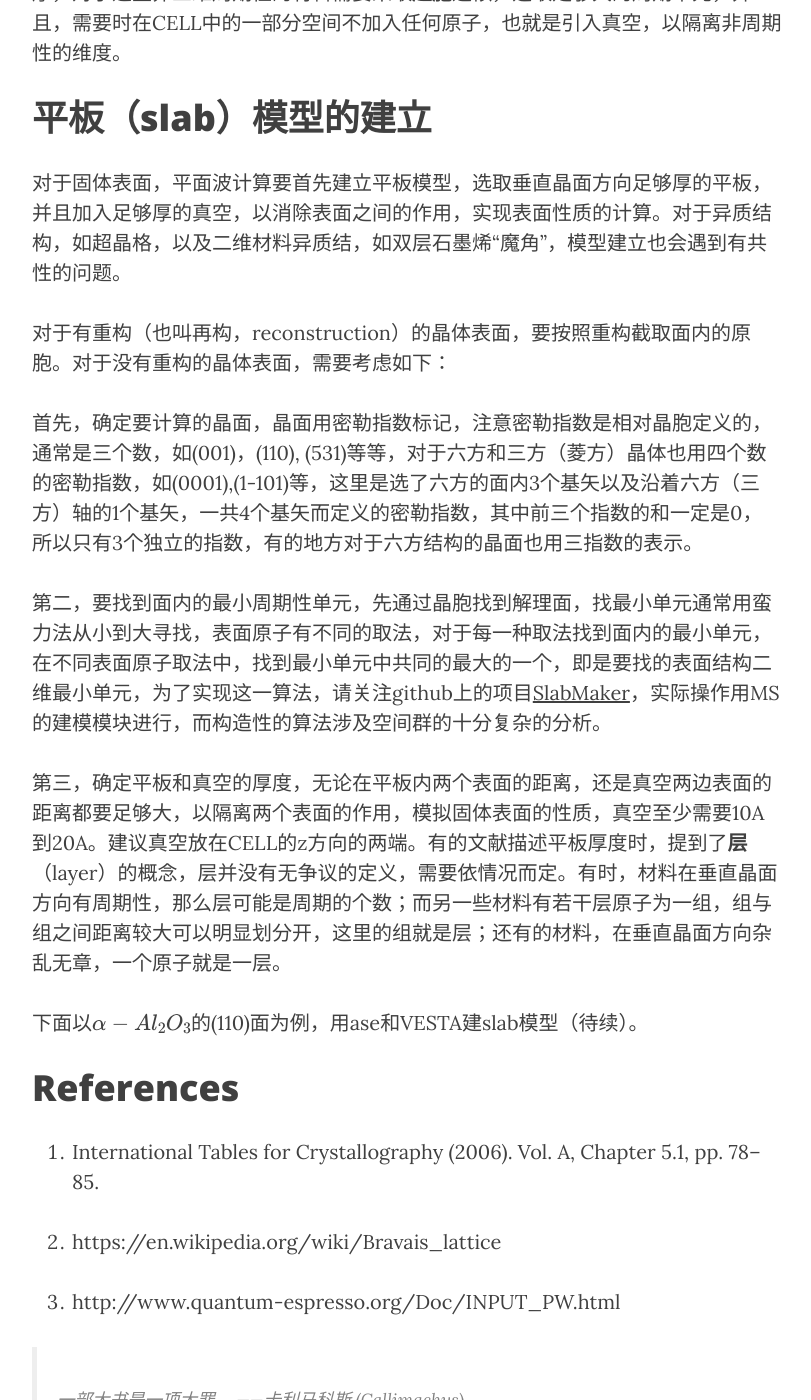
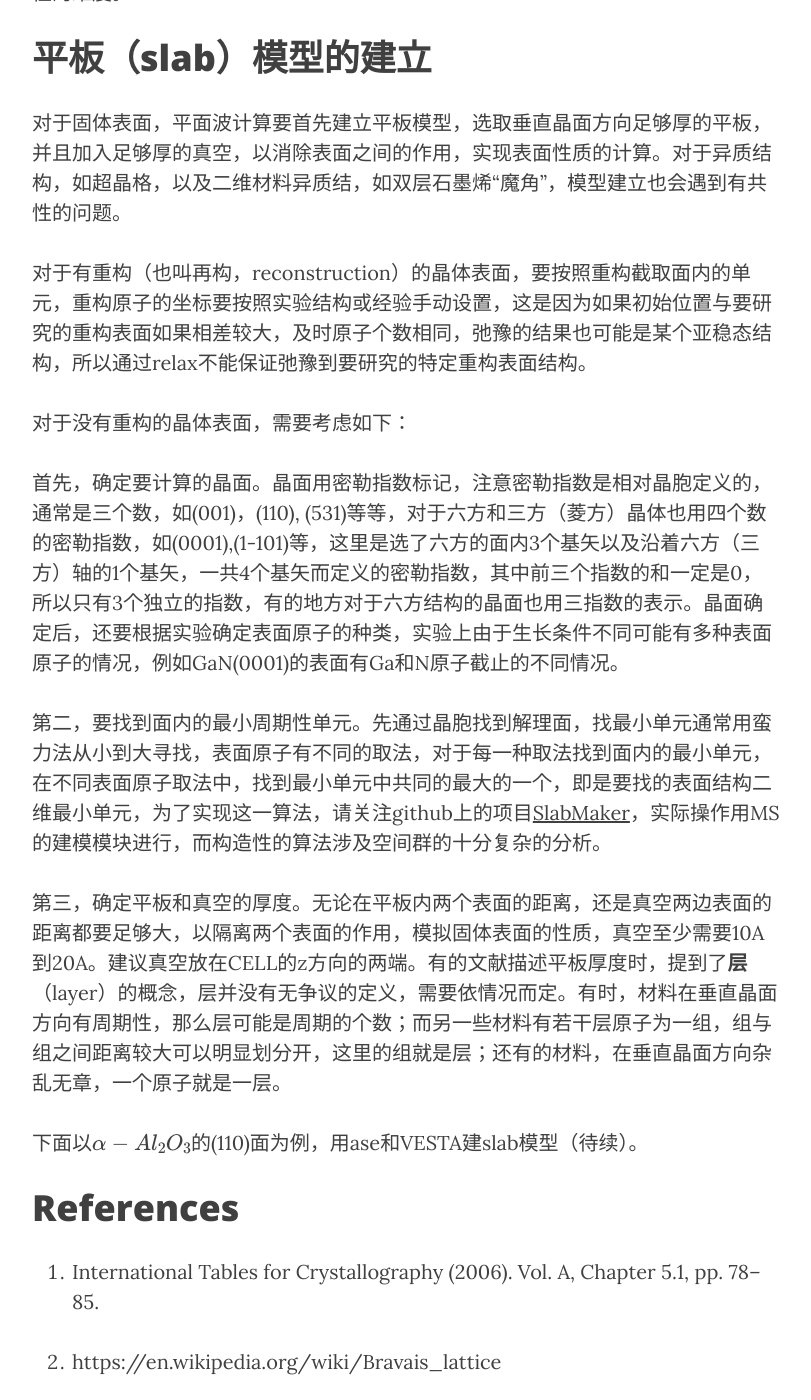
Before and after one commit to yyyu200/DFTbook, a Jekyll site: the page built from _posts/2019-04-07-TransCell.md, in a window 1280 px wide and 1400 px high, scrolled down 6401 px. Shown: the whole window, without its empty margins (233-1044 px from the left). Built offline with Jekyll 4.4.1, drawn with Linux system fonts in a browser that asks for light colours; nearby versions of some CDN libraries; formulas are drawn with MathJax 3; comment, search, counter and statistics services are not loaded; some of the changed text lies outside the part shown.

Commit message:
modify at20190414-22:49:11-aliyun

```diff
--- a/_posts/2019-04-07-TransCell.md
+++ b/_posts/2019-04-07-TransCell.md
@@ -40,7 +38,7 @@
 
 保持平移对称性和点群对称性的最小单元是**晶胞**。
 
-按照基元+格子的概念，确定**布拉伐格子**应满足：（1）所选平行六面体必须充分反映出格子的点群与平移群，即平行六面体必须与整个格子的晶系特征一致。（2）所选择平行六面体各个棱之间夹角为直角的数目最多，不为直角者尽可能地接近直角。（3）在满足上述（1）（2）条件后，所选择的平行六面体的体积应为最小。布拉伐格子即为晶胞。3维空间的布拉伐格子有14种。[下表](https://en.wikipedia.org/wiki/Bravais_lattice)是14种布拉伐格子的基矢a,b,c及夹角$\alpha, \beta, \gamma$所具有的特定关系。
+**布拉伐格子**是按照基元+格子的概念定义的，确定布拉伐格子应满足：（1）所选平行六面体必须充分反映出格子的点群与平移群，即平行六面体必须与整个格子的晶系特征一致。（2）所选择平行六面体各个棱之间夹角为直角的数目最多，不为直角者尽可能地接近直角。（3）在满足上述（1）（2）条件后，所选择的平行六面体的体积应为最小。布拉伐格子即为晶胞。3维空间的布拉伐格子有14种。[下表](https://en.wikipedia.org/wiki/Bravais_lattice)是14种布拉伐格子的基矢a,b,c及夹角$\alpha, \beta, \gamma$所具有的特定关系。
 
 <p align="center">
     <img src="https://yyyu200.github.io/DFTbook/img/BravaisLattices.png" width="563" />
@@ -96,13 +94,15 @@
 
 对于固体表面，平面波计算要首先建立平板模型，选取垂直晶面方向足够厚的平板，并且加入足够厚的真空，以消除表面之间的作用，实现表面性质的计算。对于异质结构，如超晶格，以及二维材料异质结，如双层石墨烯“魔角”，模型建立也会遇到有共性的问题。
 
-对于有重构（也叫再构，reconstruction）的晶体表面，要按照重构截取面内的原胞。对于没有重构的晶体表面，需要考虑如下：
+对于有重构（也叫再构，reconstruction）的晶体表面，要按照重构截取面内的单元，重构原子的坐标要按照实验结构或经验手动设置，这是因为如果初始位置与要研究的重构表面如果相差较大，及时原子个数相同，弛豫的结果也可能是某个亚稳态结构，所以通过relax不能保证弛豫到要研究的特定重构表面结构。
 
-首先，确定要计算的晶面，晶面用密勒指数标记，注意密勒指数是相对晶胞定义的，通常是三个数，如(001)，(110), (531)等等，对于六方和三方（菱方）晶体也用四个数的密勒指数，如(0001),(1-101)等，这里是选了六方的面内3个基矢以及沿着六方（三方）轴的1个基矢，一共4个基矢而定义的密勒指数，其中前三个指数的和一定是0，所以只有3个独立的指数，有的地方对于六方结构的晶面也用三指数的表示。
+对于没有重构的晶体表面，需要考虑如下：
 
-第二，要找到面内的最小周期性单元，先通过晶胞找到解理面，找最小单元通常用蛮力法从小到大寻找，表面原子有不同的取法，对于每一种取法找到面内的最小单元，在不同表面原子取法中，找到最小单元中共同的最大的一个，即是要找的表面结构二维最小单元，为了实现这一算法，请关注github上的项目[SlabMaker](https://github.com/yyyu200/SlabMaker)，实际操作用MS的建模模块进行，而构造性的算法涉及空间群的十分复杂的分析。
+首先，确定要计算的晶面。晶面用密勒指数标记，注意密勒指数是相对晶胞定义的，通常是三个数，如(001)，(110), (531)等等，对于六方和三方（菱方）晶体也用四个数的密勒指数，如(0001),(1-101)等，这里是选了六方的面内3个基矢以及沿着六方（三方）轴的1个基矢，一共4个基矢而定义的密勒指数，其中前三个指数的和一定是0，所以只有3个独立的指数，有的地方对于六方结构的晶面也用三指数的表示。晶面确定后，还要根据实验确定表面原子的种类，实验上由于生长条件不同可能有多种表面原子的情况，例如GaN(0001)的表面有Ga和N原子截止的不同情况。
 
-第三，确定平板和真空的厚度，无论在平板内两个表面的距离，还是真空两边表面的距离都要足够大，以隔离两个表面的作用，模拟固体表面的性质，真空至少需要10A到20A。建议真空放在CELL的z方向的两端。有的文献描述平板厚度时，提到了**层**（layer）的概念，层并没有无争议的定义，需要依情况而定。有时，材料在垂直晶面方向有周期性，那么层可能是周期的个数；而另一些材料有若干层原子为一组，组与组之间距离较大可以明显划分开，这里的组就是层；还有的材料，在垂直晶面方向杂乱无章，一个原子就是一层。
+第二，要找到面内的最小周期性单元。先通过晶胞找到解理面，找最小单元通常用蛮力法从小到大寻找，表面原子有不同的取法，对于每一种取法找到面内的最小单元，在不同表面原子取法中，找到最小单元中共同的最大的一个，即是要找的表面结构二维最小单元，为了实现这一算法，请关注github上的项目[SlabMaker](https://github.com/yyyu200/SlabMaker)，实际操作用MS的建模模块进行，而构造性的算法涉及空间群的十分复杂的分析。
+
+第三，确定平板和真空的厚度。无论在平板内两个表面的距离，还是真空两边表面的距离都要足够大，以隔离两个表面的作用，模拟固体表面的性质，真空至少需要10A到20A。建议真空放在CELL的z方向的两端。有的文献描述平板厚度时，提到了**层**（layer）的概念，层并没有无争议的定义，需要依情况而定。有时，材料在垂直晶面方向有周期性，那么层可能是周期的个数；而另一些材料有若干层原子为一组，组与组之间距离较大可以明显划分开，这里的组就是层；还有的材料，在垂直晶面方向杂乱无章，一个原子就是一层。
 
 下面以$\alpha-Al_{2}O_{3}$的(110)面为例，用ase和VESTA建slab模型（待续）。
 
```
Also changed, not shown: other parts of _posts/2019-04-07-TransCell.md (+2 -4 lines).
